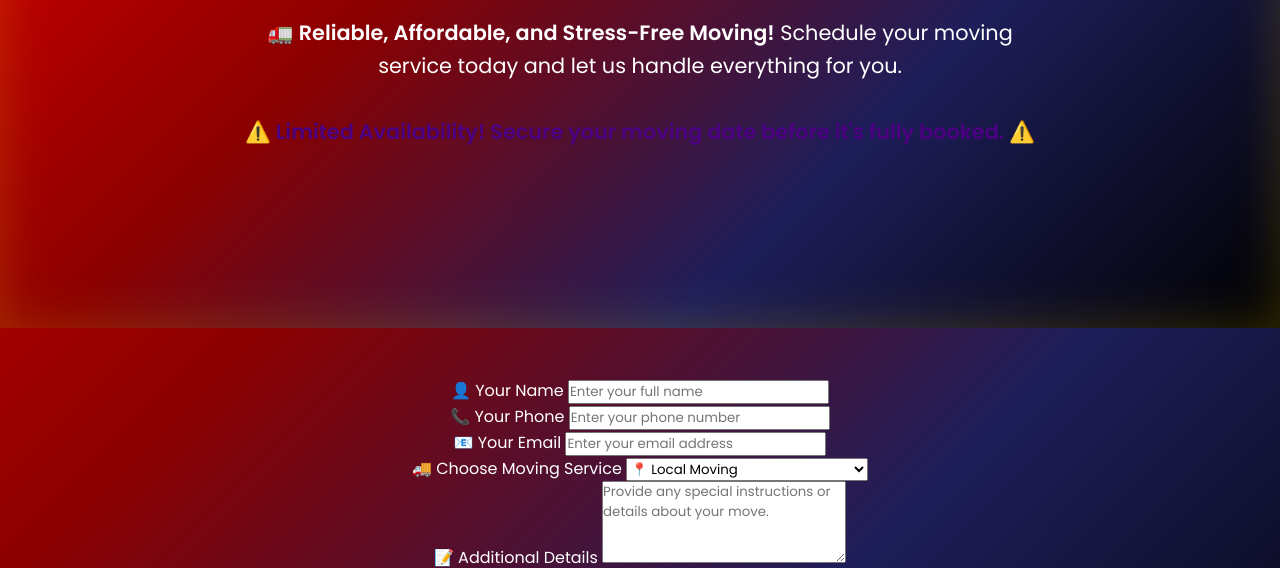
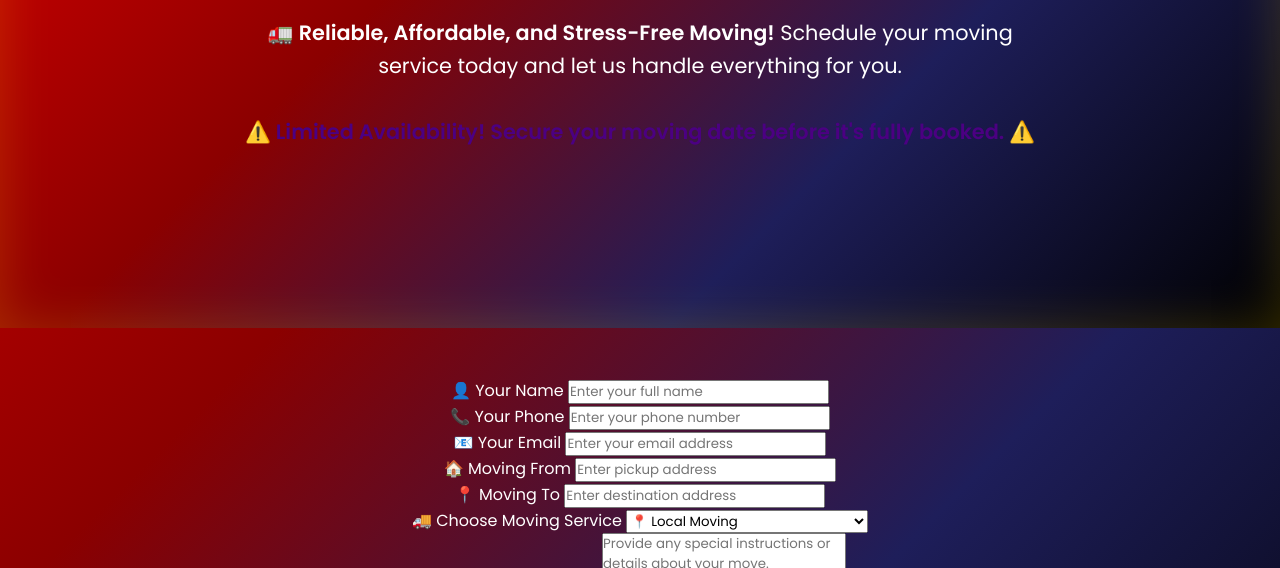
Before and after one commit to xtcedro/efm, a website with bundled scripts: page public/appointment-booker.html in a window 1280 px wide. Shown: the part 232-800 px from the top of the page. Built offline with nearby package versions, Linux system fonts and the light colour scheme; no server answers.

Commit message:
Update appointment-booker.html

```diff
--- a/public/appointment-booker.html
+++ b/public/appointment-booker.html
@@ -44,6 +44,16 @@
         </div>
 
         <div class="form-group">
+          <label for="from-address">🏠 Moving From</label>
+          <input type="text" id="from-address" name="from_address" placeholder="Enter pickup address" required>
+        </div>
+
+        <div class="form-group">
+          <label for="to-address">📍 Moving To</label>
+          <input type="text" id="to-address" name="to_address" placeholder="Enter destination address" required>
+        </div>
+
+        <div class="form-group">
           <label for="service">🚚 Choose Moving Service</label>
           <select id="service" name="service" required>
             <option value="local-moving">📍 Local Moving</option>
```
